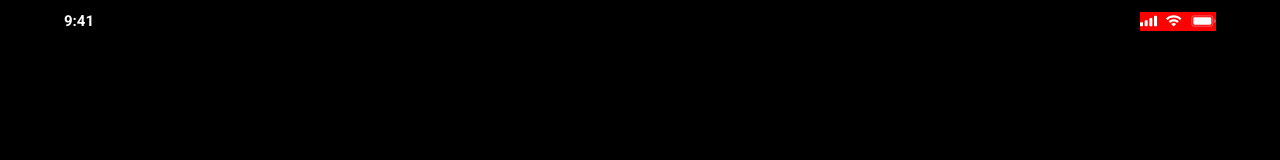
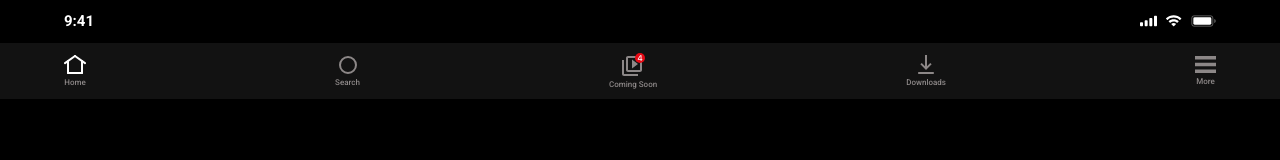
Before and after one commit to EdsonTomasDev/Maratona-Clonando_Netflix, a plain HTML site: page index.html in a window 1280 px wide. Drawn offline with Linux system fonts and the light colour scheme.

Commit message:
Feat: botton-navbar

```diff
--- a/index.html
+++ b/index.html
@@ -15,7 +15,38 @@
         <img src="./assets/icons/celular-wifi.svg" alt="Wifi Celular">
         <img src="./assets/icons/celular-battery.svg" alt="Bateria Celular">
        </div>
+    </div>
+    <div class="botton-navbar__backgroud"> <!-- Init botton-navbar__backgroud-->
+        <div class="botton-navbar">
 
-   </div>
+            <div class="botton-navbar__icon">
+            <img src="./assets/icons/home-icon.svg" alt="Home">
+            <p class="botton-navbar__text">Home</p>
+            </div>
+
+            <div class="botton-navbar__icon">
+             <img src="./assets/icons/search-icon.svg" alt="Pesquisar">
+            <p class="botton-navbar__text">Search</p>
+            </div>
+
+            <div class="botton-navbar__icon">
+            <img src="./assets/icons/coming-soon-icon.svg" alt="Em breve">
+            <p class="botton-navbar__text">Coming Soon</p>
+            </div>
+
+            <div class="botton-navbar__icon">
+             <img src="./assets/icons/downloads.svg" alt="Baixar">
+            <p class="botton-navbar__text">Downloads</p>
+            </div>
+
+            <div class="botton-navbar__icon">
+             <img src="./assets/icons/more-icon.svg" alt="Ver mais">
+            <p class="botton-navbar__text">More</p>
+            </div>
+
+        </div>
+
+    </div><!-- End botton-navbar__backgroud-->
+
 </body>
 </html>
--- /dev/null
+++ b/styles/components/botton-navbar.css
@@ -0,0 +1,29 @@
+.botton-navbar__backgroud {
+    padding-top: 10px;
+    padding-bottom: 10px;
+    background: red;
+    background: #121212;
+}
+
+.botton-navbar {
+    width: 90%;
+    margin: 0 auto;
+    display: flex;
+    align-items: center;
+    justify-content: space-between;
+
+}
+
+.botton-navbar__icon {
+    text-align: center;
+
+}
+
+.botton-navbar__text {
+    font-Weight: 500;
+    font-style: normal;
+    font-size: 8px;
+    margin-top: 5px;
+    color: #8C8787;
+
+}
--- a/styles/components/status_bar.css
+++ b/styles/components/status_bar.css
@@ -14,8 +14,7 @@
 }
 
 .status-bar__icons {
-   background: red;
-   padding-bottom: 3px;
+    padding-bottom: 3px;
    }
 .status-bar__icons img:not(:last-child) {
     margin-right: 5px;
--- a/styles/pages/index.css
+++ b/styles/pages/index.css
@@ -1,2 +1,3 @@
 @import url(../utils/index.css);
 @import url(../components/status_bar.css);
+@import url(../components/botton-navbar.css);
```
Also changed, not shown: assets/icons/coming-soon-icon.svg (added), assets/icons/downloads.svg (added), assets/icons/home-icon.svg (added), assets/icons/more-icon.svg (added), assets/icons/search-icon.svg (added).
